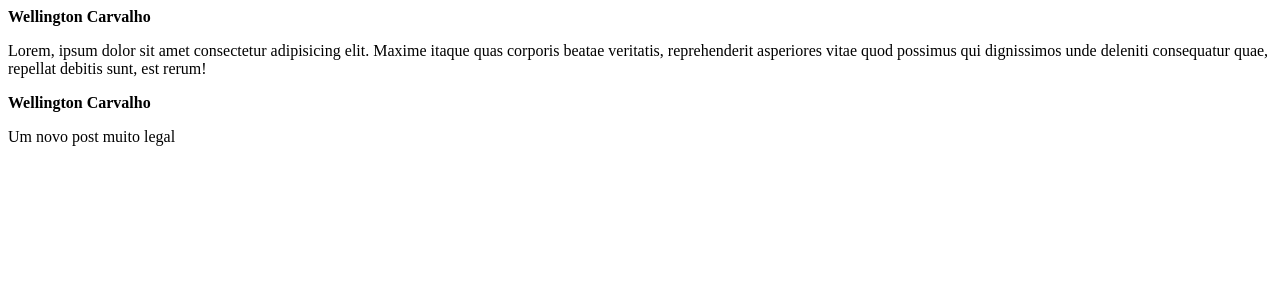
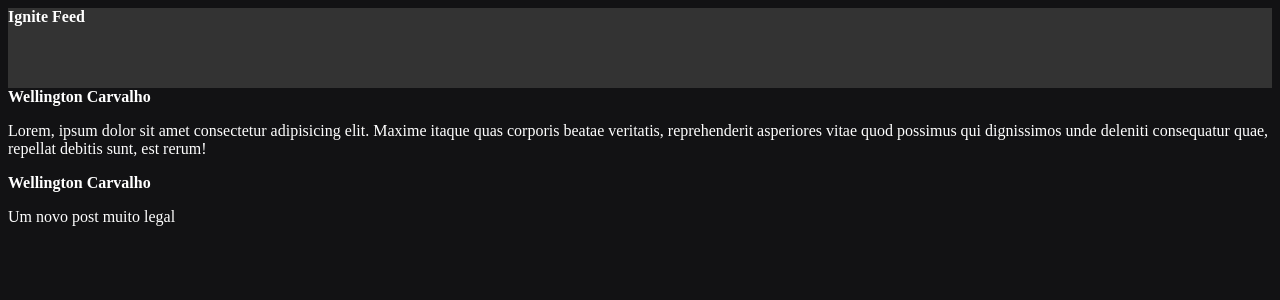
Before and after one commit to wellingtonC/Estudos-React, a React (Vite) app in the folder 01-Fundamentos-ReactJs/: page / in a window 1280 px wide. Shown: the top 300 px of the page. Built offline with nearby package versions, Linux system fonts and the light colour scheme.

Commit message:
Aula CSS 01

```diff
--- a/01-Fundamentos-ReactJs/src/App.jsx
+++ b/01-Fundamentos-ReactJs/src/App.jsx
@@ -1,8 +1,12 @@
+import { Header } from "./components/Header"
 import {Post} from "./Post"
+import './styles.css';
+
 
 export function App() {
   return (
     <div>
+      <Header/>
       <Post
         author="Wellington Carvalho"
         content="Lorem, ipsum dolor sit amet consectetur adipisicing elit. Maxime itaque quas corporis beatae veritatis, reprehenderit asperiores vitae quod possimus qui dignissimos unde deleniti consequatur quae, repellat debitis sunt, est rerum!"
--- /dev/null
+++ b/01-Fundamentos-ReactJs/src/components/Header.jsx
@@ -0,0 +1,11 @@
+import styles from './Header.module.css'
+export function Header()
+{
+    return (
+        <header className={styles.header}>
+            <strong>Ignite Feed</strong>
+        </header>
+
+    );
+
+}
--- /dev/null
+++ b/01-Fundamentos-ReactJs/src/components/Header.module.css
@@ -0,0 +1,4 @@
+.header {
+    background: #333;
+    height: 80px;
+  }
--- /dev/null
+++ b/01-Fundamentos-ReactJs/src/styles.css
@@ -0,0 +1,4 @@
+body {
+    background: #121214;
+    color: #fff;
+}
```
